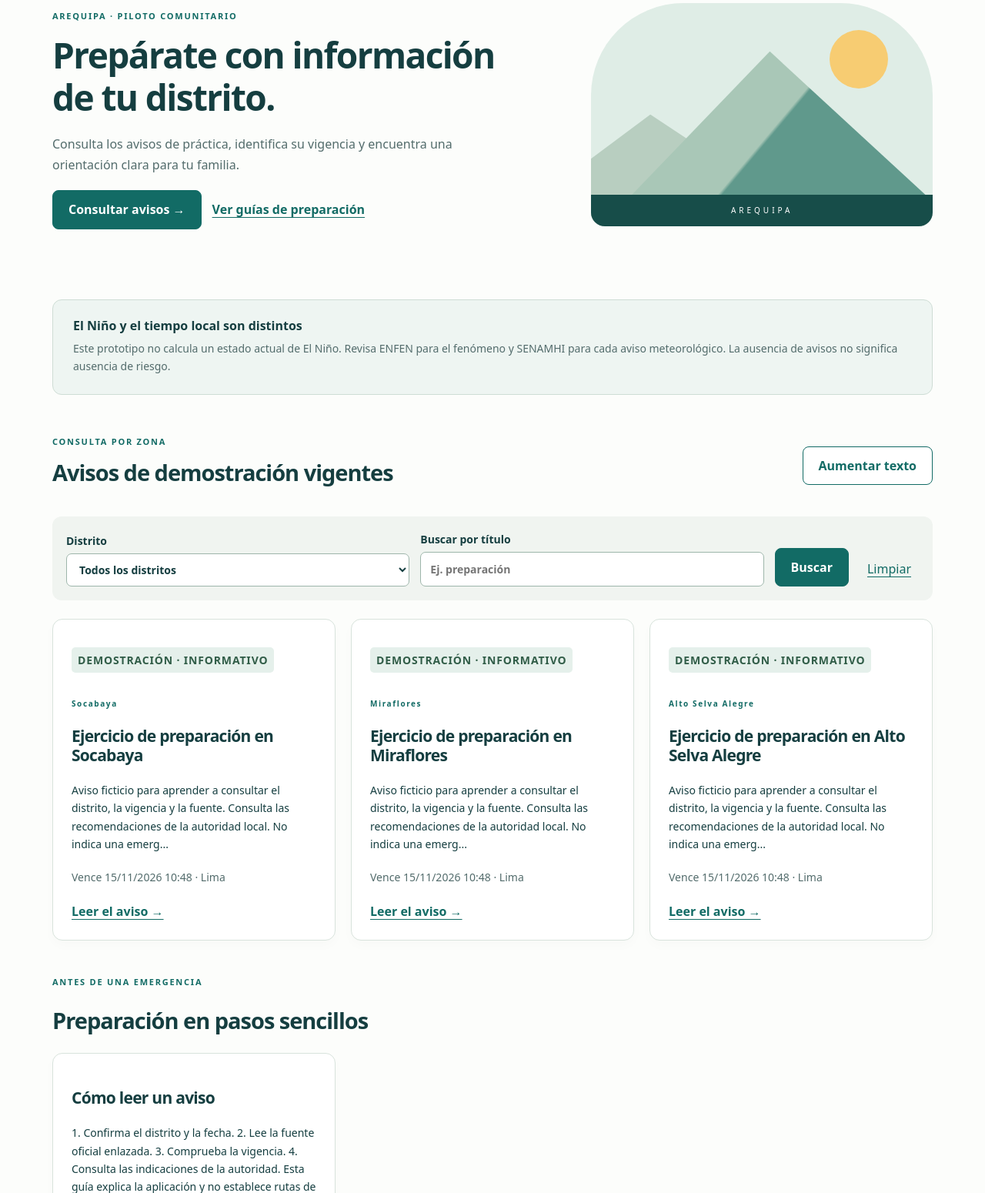
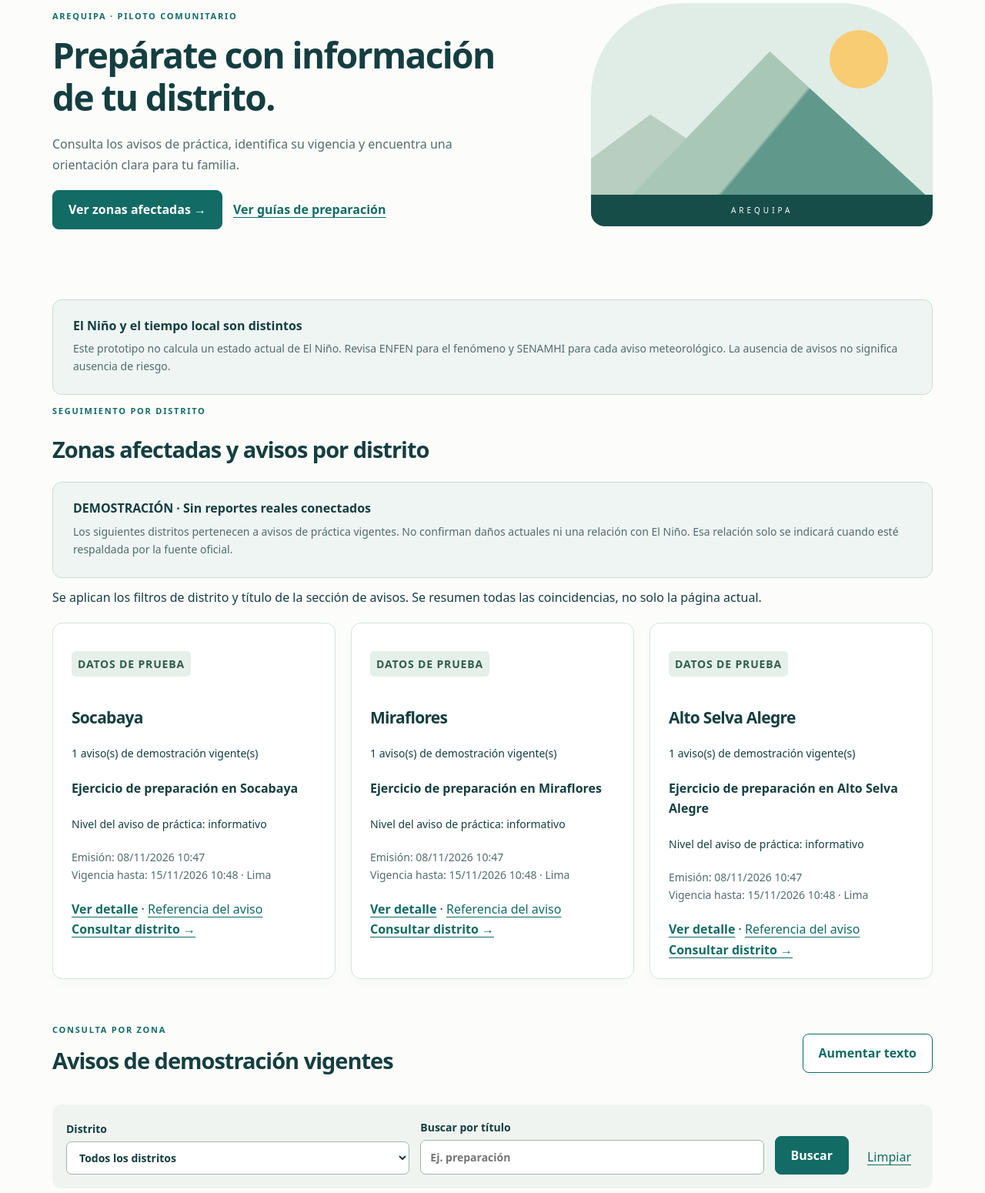
Before and after one commit to FrankoAyaqui/AlertaNino-AQP, a Laravel app: page / in a window 1280 px wide. Shown: the part 196-1746 px from the top of the page at 77% size. Run offline with Laravel 12, Linux system fonts and the light colour scheme; data comes from the database, SQL or seed files in the repository; tables that the repository leaves empty hold one stand-in row (values such as "Sample post").

Commit message:
Agregar resumen de zonas con avisos vigentes y distinguir demostracion

```diff
--- a/app/Http/Controllers/PublicController.php
+++ b/app/Http/Controllers/PublicController.php
@@ -3,6 +3,6 @@ namespace App\Http\Controllers;
 use App\Models\{Alert,Zone,Guide,Contact};
 use Illuminate\Http\Request;
 class PublicController extends Controller {
- public function index(Request $r){$v=$r->validate(['zone'=>'nullable|integer|exists:zones,id','q'=>'nullable|string|max:100']);$alerts=Alert::with('zone')->where('status','publicada')->where('issued_at','<=',now())->where('expires_at','>',now())->when($v['zone']??null,fn($q,$id)=>$q->where('zone_id',$id))->when($v['q']??null,fn($q,$term)=>$q->where('title','like','%'.$term.'%'))->latest()->paginate(6)->withQueryString();return view('home',compact('alerts')+['zones'=>Zone::orderBy('name')->get(),'guides'=>Guide::latest()->get(),'contacts'=>Contact::orderBy('name')->get()]);}
+ public function index(Request $r){$v=$r->validate(['zone'=>'nullable|integer|exists:zones,id','q'=>'nullable|string|max:100']);$query=Alert::with('zone')->where('status','publicada')->where('issued_at','<=',now())->where('expires_at','>',now())->when($v['zone']??null,fn($q,$id)=>$q->where('zone_id',$id))->when($v['q']??null,fn($q,$term)=>$q->where('title','like','%'.$term.'%'))->latest();$zoneSummaries=(clone $query)->get()->groupBy('zone_id');$alerts=$query->paginate(6)->withQueryString();return view('home',compact('alerts','zoneSummaries')+['zones'=>Zone::orderBy('name')->get(),'guides'=>Guide::latest()->get(),'contacts'=>Contact::orderBy('name')->get()]);}
  public function alert(Alert $alert){abort_unless($alert->status==='publicada',404);return view('alert',compact('alert'));}
 }
--- a/resources/views/home.blade.php
+++ b/resources/views/home.blade.php
@@ -1,7 +1,25 @@
 @extends('layout')
 @section('content')
-<section class="hero"><div><p class="eyebrow">AREQUIPA · PILOTO COMUNITARIO</p><h1>Prepárate con información<br>de tu distrito.</h1><p>Consulta los avisos de práctica, identifica su vigencia y encuentra una orientación clara para tu familia.</p><a class="button" href="#avisos">Consultar avisos →</a><a class="textlink" href="#guias">Ver guías de preparación</a></div><div class="heroart" aria-hidden="true"><div class="sun"></div><div class="mountain back"></div><div class="mountain"></div><div class="city">AREQUIPA</div></div></section>
+<section class="hero"><div><p class="eyebrow">AREQUIPA · PILOTO COMUNITARIO</p><h1>Prepárate con información<br>de tu distrito.</h1><p>Consulta los avisos de práctica, identifica su vigencia y encuentra una orientación clara para tu familia.</p><a class="button" href="#zonas-afectadas">Ver zonas afectadas →</a><a class="textlink" href="#guias">Ver guías de preparación</a></div><div class="heroart" aria-hidden="true"><div class="sun"></div><div class="mountain back"></div><div class="mountain"></div><div class="city">AREQUIPA</div></div></section>
 <div class="context"><strong>El Niño y el tiempo local son distintos</strong><p>Este prototipo no calcula un estado actual de El Niño. Revisa ENFEN para el fenómeno y SENAMHI para cada aviso meteorológico. La ausencia de avisos no significa ausencia de riesgo.</p></div>
+<section id="zonas-afectadas" aria-labelledby="zonas-title">
+<p class="eyebrow">SEGUIMIENTO POR DISTRITO</p><h2 id="zonas-title">Zonas afectadas y avisos por distrito</h2>
+<div class="context"><strong>DEMOSTRACIÓN · Sin reportes reales conectados</strong><p>Los siguientes distritos pertenecen a avisos de práctica vigentes. No confirman daños actuales ni una relación con El Niño. Esa relación solo se indicará cuando esté respaldada por la fuente oficial.</p></div>
+<p>Se aplican los filtros de distrito y título de la sección de avisos. Se resumen todas las coincidencias, no solo la página actual.</p>
+<div class="grid">
+@forelse($zoneSummaries as $zoneAlerts)
+<article class="card"><p class="badge">DATOS DE PRUEBA</p><h3>{{ $zoneAlerts->first()->zone->name }}</h3><p>{{ $zoneAlerts->count() }} aviso(s) de demostración vigente(s)</p>
+@foreach($zoneAlerts->take(3) as $zoneAlert)
+<div><h4>{{ $zoneAlert->title }}</h4><p>Nivel del aviso de práctica: {{ $zoneAlert->level }}</p><p class="meta">Emisión: {{ $zoneAlert->issued_at->format('d/m/Y H:i') }}<br>Vigencia hasta: {{ $zoneAlert->expires_at->format('d/m/Y H:i') }} · Lima</p><a class="textlink" href="/alertas/{{ $zoneAlert->id }}">Ver detalle</a> · <a href="{{ $zoneAlert->source_url }}" rel="noopener noreferrer">Referencia del aviso</a></div>
+@endforeach
+@if($zoneAlerts->count()>3)<p>Se muestran los tres avisos más recientes de este distrito.</p>@endif
+<a class="textlink" href="/?zone={{ $zoneAlerts->first()->zone_id }}#avisos">Consultar distrito →</a>
+</article>
+@empty
+<p class="empty">No hay avisos de demostración vigentes para los filtros elegidos. No significa que las zonas estén libres de riesgo.</p>
+@endforelse
+</div></section>
+
 <section id="avisos"><div class="sectiontop"><div><p class="eyebrow">CONSULTA POR ZONA</p><h2>Avisos de demostración vigentes</h2></div><button id="text-size" class="secondary" type="button" aria-pressed="false">Aumentar texto</button></div>
 <form class="filters" method="get" action="/"><label>Distrito<select name="zone"><option value="">Todos los distritos</option>@foreach($zones as $zone)<option value="{{ $zone->id }}" @selected(request('zone')==$zone->id)>{{ $zone->name }}</option>@endforeach</select></label><label>Buscar por título<input name="q" maxlength="100" value="{{ request('q') }}" placeholder="Ej. preparación"></label><button>Buscar</button><a href="/#avisos">Limpiar</a></form>
 <div class="grid">@forelse($alerts as $alert)<article class="card"><p class="badge">DEMOSTRACIÓN · {{ strtoupper($alert->level) }}</p><p class="eyebrow">{{ $alert->zone->name }}</p><h3><a href="/alertas/{{ $alert->id }}">{{ $alert->title }}</a></h3><p>{{ Str::limit($alert->message,150) }}</p><p class="meta">Vence {{ $alert->expires_at->format('d/m/Y H:i') }} · Lima</p><a class="textlink" href="/alertas/{{ $alert->id }}">Leer el aviso →</a></article>@empty<p class="empty">No hay avisos de demostración vigentes para esta búsqueda. Esto no significa que tu zona esté libre de riesgo.</p>@endforelse</div>{{ $alerts->links('pagination') }}</section>
```
Also changed, not shown: tests/Feature/AlertaTest.php (+12 -2 lines), README.md.
